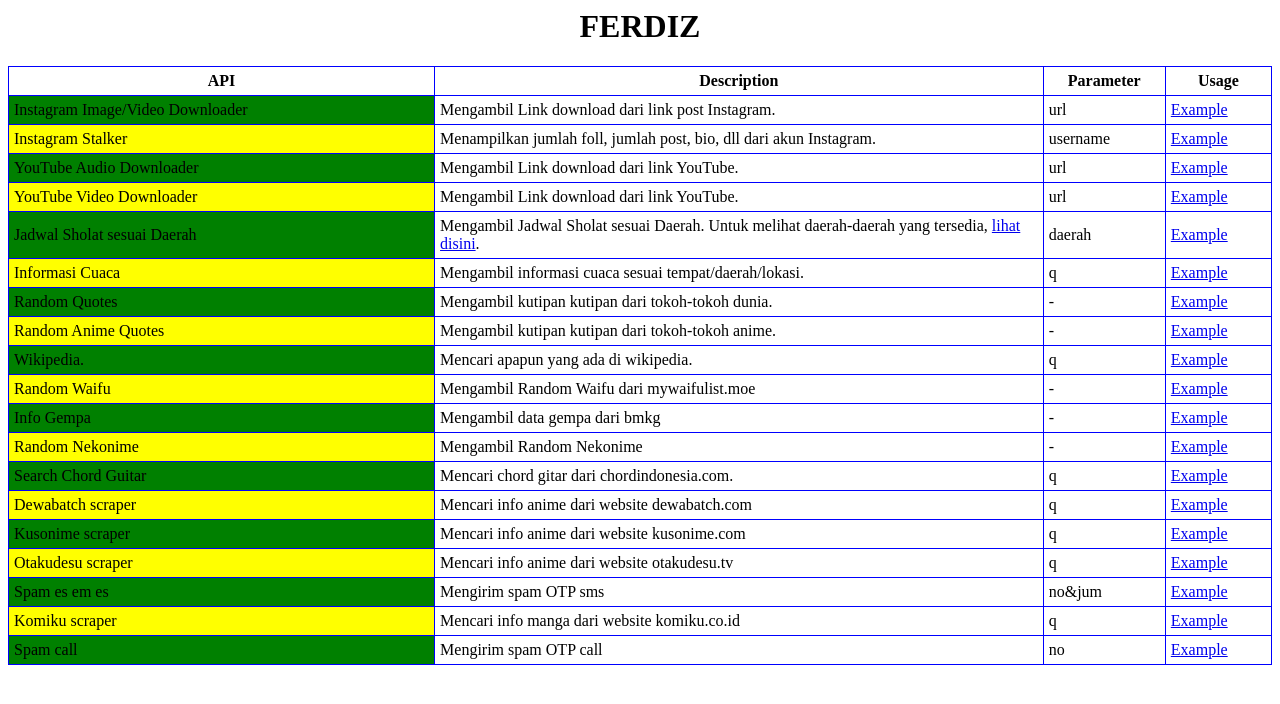
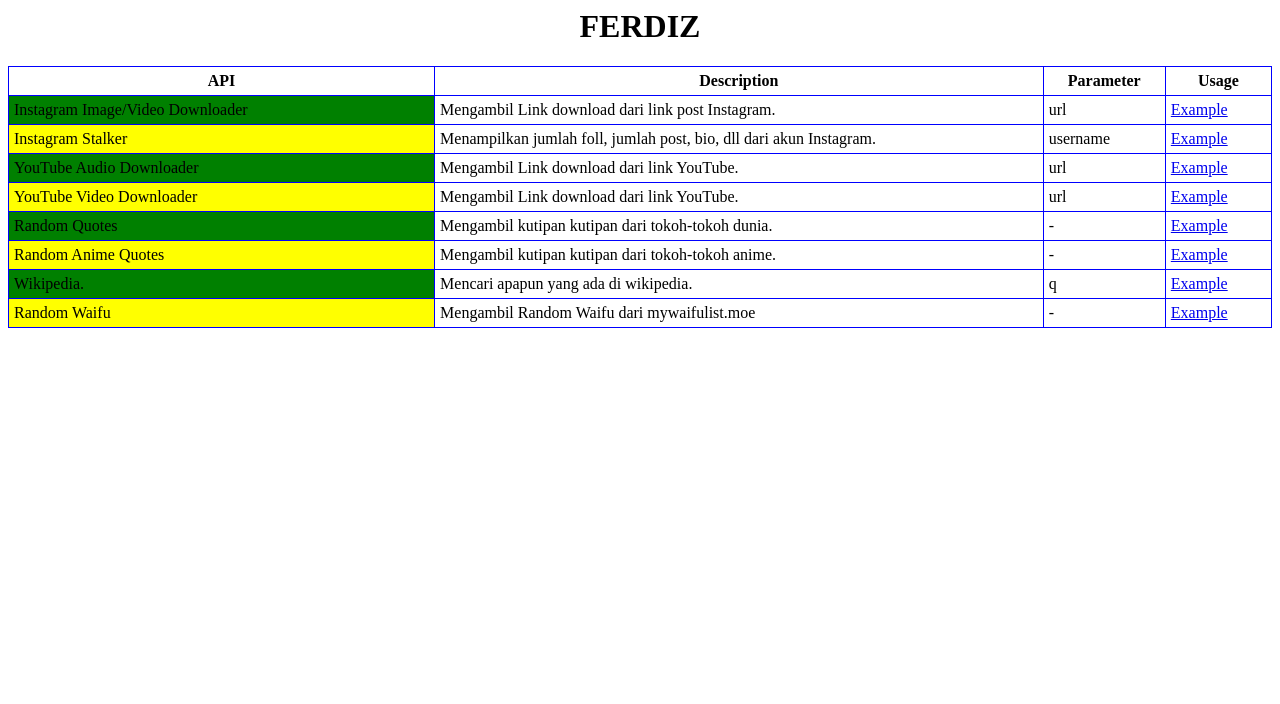
Before and after one commit to FERDIZ-afk/mentahan_rest-api, a Flask app: page /api in a window 1280 px wide. Shown: the top 704 px of the page. Run offline with Flask 2, Linux system fonts and the light colour scheme.

Commit message:
update api.html

```diff
--- a/templates/api.html
+++ b/templates/api.html
@@ -48,7 +48,7 @@
         <td bgcolor="green">Instagram Image/Video Downloader</td>
         <td>Mengambil Link download dari link post Instagram.</td>
         <td>url</td>
-        <td><a href="/api/ig?url=https://www.instagram.com/p/CFoVkHlFP3n/?igshid=sz6giw37qp9f">Example</a></td>
+        <td><a href="/api/ig?url=">Example</a></td>
       </tr>
       <tr>
         <td bgcolor="yellow">Instagram Stalker</td>
@@ -60,25 +60,13 @@
         <td bgcolor="green">YouTube Audio Downloader</td>
         <td>Mengambil Link download dari link YouTube.</td>
         <td>url</td>
-        <td><a href="/api/yta?url=https://youtu.be/6l5V3BWDcMw">Example</a></td>
+        <td><a href="/api/yta?url=">Example</a></td>
       </tr>
       <tr>
         <td bgcolor="yellow">YouTube Video Downloader</td>
         <td>Mengambil Link download dari link YouTube.</td>
         <td>url</td>
-        <td><a href="/api/ytv?url=https://youtu.be/6l5V3BWDcMw">Example</a></td>
-      </tr>
-      <tr>
-        <td bgcolor="green">Jadwal Sholat sesuai Daerah</td>
-        <td>Mengambil Jadwal Sholat sesuai Daerah. Untuk melihat daerah-daerah yang tersedia, <a href="/daerah">lihat disini</a>.</td>
-        <td>daerah</td>
-        <td><a href="/api/jadwalshalat?daerah=Tangerang">Example</a></td>
-      </tr>
-      <tr>
-      	<td bgcolor="yellow">Informasi Cuaca</td>
-      	<td>Mengambil informasi cuaca sesuai tempat/daerah/lokasi.</td>
-      	<td>q</td>
-      	<td><a href="/api/cuaca?q=Tangerang">Example</a></td>
+        <td><a href="/api/ytv?url=">Example</a></td>
       </tr>
         <td bgcolor="green">Random Quotes</td>
         <td>Mengambil kutipan kutipan dari tokoh-tokoh dunia.</td>
@@ -103,60 +91,6 @@
         <td>-</td>
         <td><a href="/api/waifu">Example</a></td>
       </tr>
-      <tr>
-      <tr>
-      	<td bgcolor="green">Info Gempa</td>
-      	<td>Mengambil data gempa dari bmkg</td>
-      	<td>-</td>
-      	<td><a href="/api/infogempa">Example</a></td>
-      </tr>
-        <td bgcolor="yellow">Random Nekonime</td>
-        <td>Mengambil Random Nekonime</td>
-        <td>-</td>
-        <td><a href="/api/nekonime">Example</a></td>
-      </tr>
-      <tr>
-        <td bgcolor="green">Search Chord Guitar</td>
-        <td>Mencari chord gitar dari chordindonesia.com.</td>
-        <td>q</td>
-        <td><a href="/api/chord?q=aku+bukan+boneka">Example</a></td>
-      </tr>
-      <tr>
-        <td bgcolor="yellow">Dewabatch scraper</td>
-        <td>Mencari info anime dari website dewabatch.com</td>
-        <td>q</td>
-        <td><a href="/api/dewabatch?q=darling+in+the+franxx">Example</a></td>
-      </tr>
-      <tr>
-      	<td bgcolor="green">Kusonime scraper</td>
-      	<td>Mencari info anime dari website kusonime.com</td>
-      	<td>q</td>
-      	<td><a href="/api/kuso?q=kanojo+okarishimasu">Example</a></td>
-      </tr>
-      <tr>
-      	<td bgcolor="yellow">Otakudesu scraper</td>
-      	<td>Mencari info anime dari website otakudesu.tv</td>
-      	<td>q</td>
-      	<td><a href="/api/otakudesu?q=kanojo+okarishimasu">Example</a></td>
-   	  </tr>
-   	  <tr>
-   	  	<td bgcolor="green">Spam es em es</td>
-   	  	<td>Mengirim spam OTP sms</td>
-   	  	<td>no&jum</td>
-   	  	<td><a href="/api/spamsms?no=085812345678&jum=3">Example</a></td>
-   	  </tr>
-   	  <tr>
-   	  	<td bgcolor="yellow">Komiku scraper</td>
-   	  	<td>Mencari info manga dari website komiku.co.id</td>
-   	  	<td>q</td>
-   	  	<td><a href="/api/komiku?q=kanojo+okarishimasu">Example</a></td>
-   	  </tr>
-   	  <tr>
-   	  	<td bgcolor="green">Spam call</td>
-   	  	<td>Mengirim spam OTP call</td>
-   	  	<td>no</td>
-   	  	<td><a href="/api/spamcall?no=85671568291">Example</a></td>
-   	  </tr>
       <!--<tr>
       	<td bgcolor="green">Brainly scraper</td>
       	<td>Mencari apapun di brainly</td>
```
